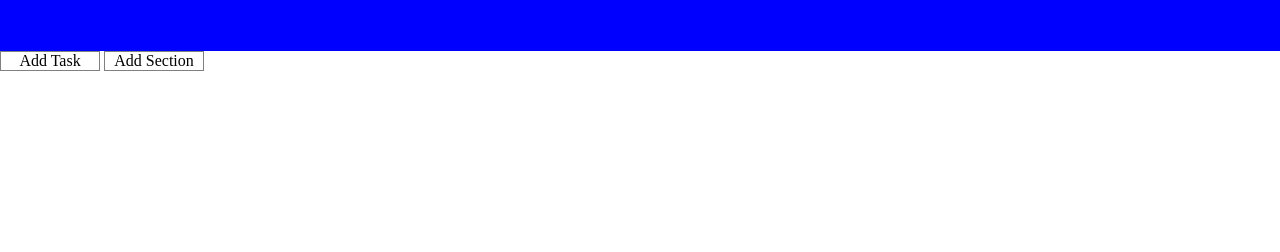
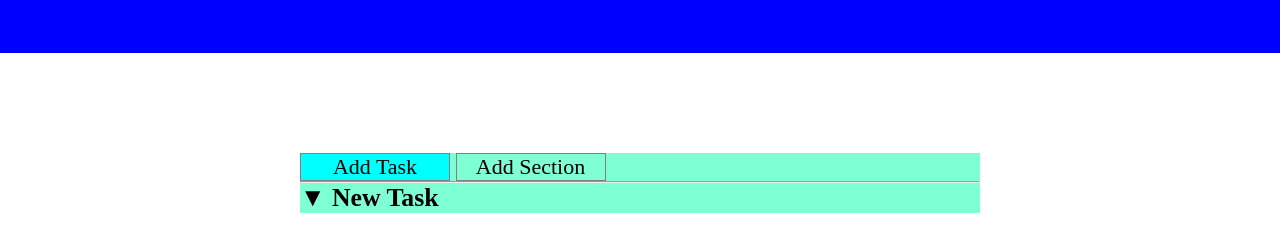
Before and after one commit to N4LT4M/html-css-toboolist, a plain HTML site: page index.html in a window 1280 px wide. Shown: the part 106-358 px from the top of the page. Drawn offline with Linux system fonts and the light colour scheme.

Commit message:
quello che ho potuto fare

```diff
--- a/css/style.css
+++ b/css/style.css
@@ -2,6 +2,11 @@
     margin: 0;
     padding: 0;
     box-sizing: border-box
+}
+
+body {
+    font-family: 'Montserrat';
+    font-size: 22px;
 }
 
 #header {
@@ -12,7 +17,18 @@
 
 .bottoni {
     border: 1px solid grey;
-    width: 100px;
+    width: 150px;
     text-align: center;
     display: inline-block;
+
 }
+
+#blu {
+    background-color: aqua;
+
+}
+
+#main {
+    margin: 100px 300px;
+    background-color: aquamarine;
+}
--- a/index.html
+++ b/index.html
@@ -15,12 +15,18 @@
     </header>
 
     <main>
-        <div>
-            <div class="bottoni">
-                <p>Add Task</p>
-            </div>
-            <div class="bottoni">
-                <p>Add Section</p>
+        <div id="main">
+            <div>
+                <div class="bottoni">
+                    <p id="blu">Add Task</p>
+                </div>
+                <div class="bottoni">
+                    <p>Add Section</p>
+                </div>
+                <hr>
+                <div>
+                    <h3>&#9660 <b>New Task</b></h3>
+                </div>
             </div>
 
         </div>
```
